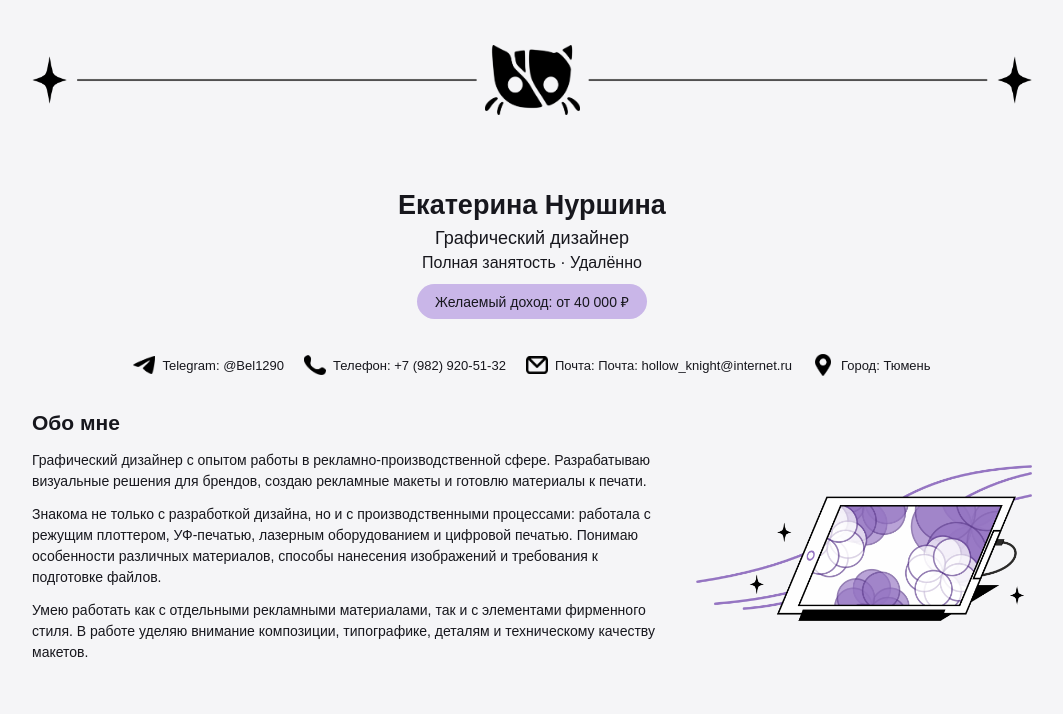
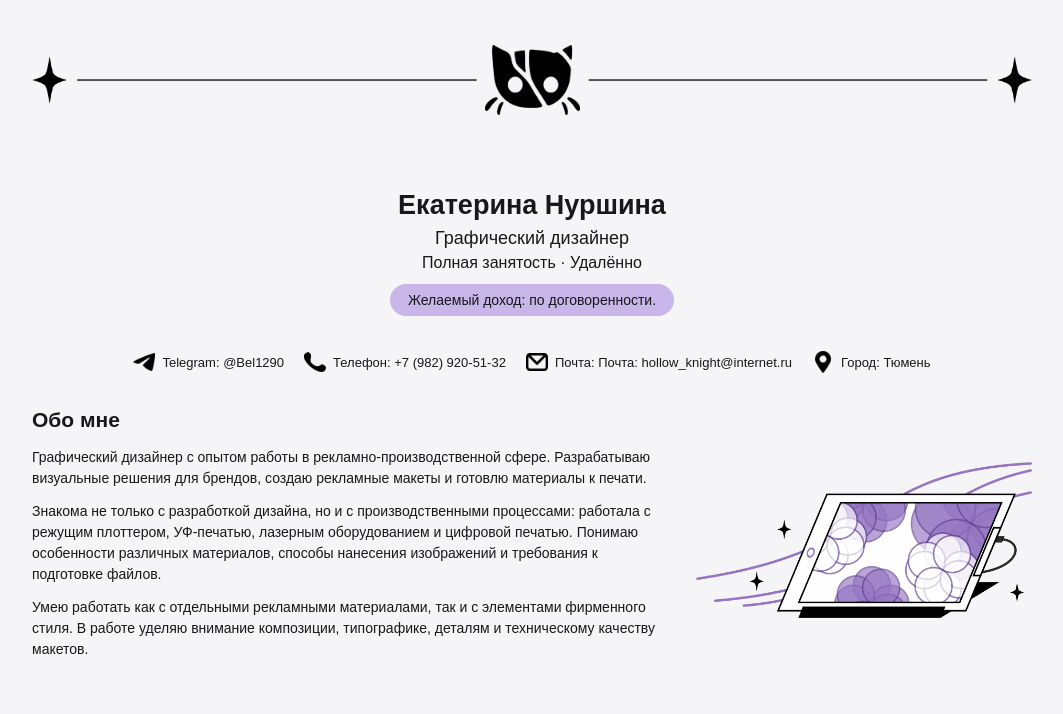
Before and after one commit to bkavallini06-cmyk/cat, a plain HTML site: page index.html in a window 1280 px wide. Shown: the top 714 px of the page, without its empty margins (108-1171 px from the left). Drawn offline with Linux system fonts and the light colour scheme.

Commit message:
Update index.html

```diff
--- a/index.html
+++ b/index.html
@@ -479,7 +479,7 @@ footer {
 
         <p>Полная занятость · Удалённо</p>
 
-        <div class="income">Желаемый доход: от 40 000 ₽</div>
+        <div class="income">Желаемый доход: по договоренности.</div>
 
     </section>
 
```
